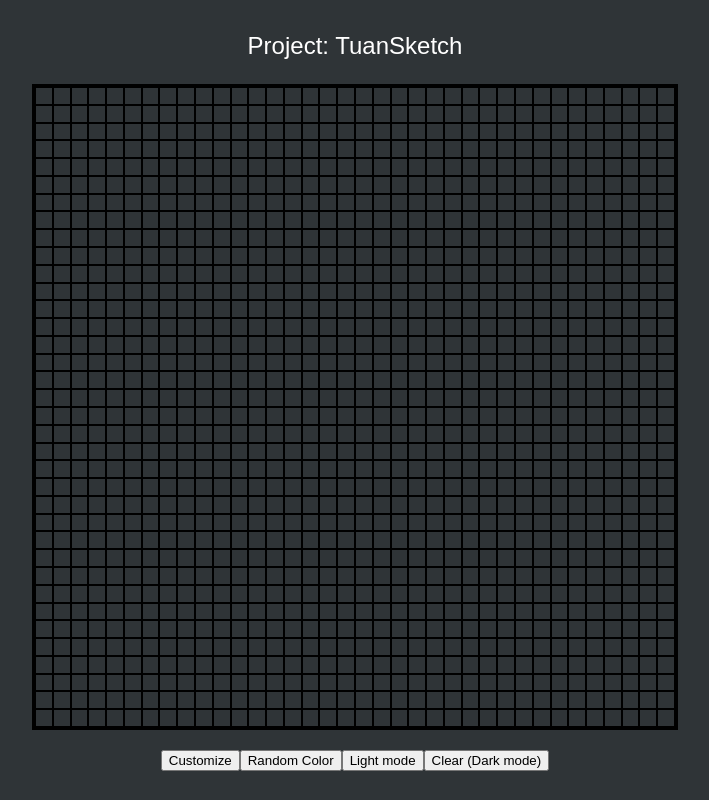
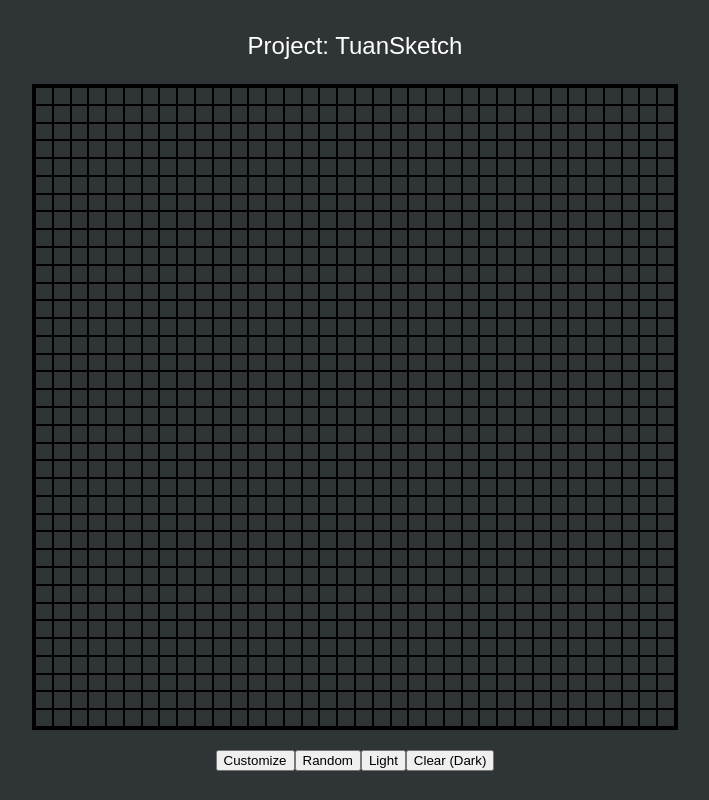
Before and after one commit to Tuan96/TuanSketch, a plain HTML site: page index.html in a window 1280 px wide. Shown: the whole page, without its empty margins (285-994 px from the left). Drawn offline with Linux system fonts and the light colour scheme.

Commit message:
Update text

```diff
--- a/index.html
+++ b/index.html
@@ -17,9 +17,9 @@
 
     <div id="button">
         <button id="customize">Customize</button>
-        <button id="random">Random Color</button>
-        <button id="light">Light mode</button>
-        <button id="clear">Clear (Dark mode)</button>
+        <button id="random">Random</button>
+        <button id="light">Light</button>
+        <button id="clear">Clear (Dark)</button>
         <!-- Hold click to draw
             <button id="clickdraw">Click and Draw</button>
         -->
```
